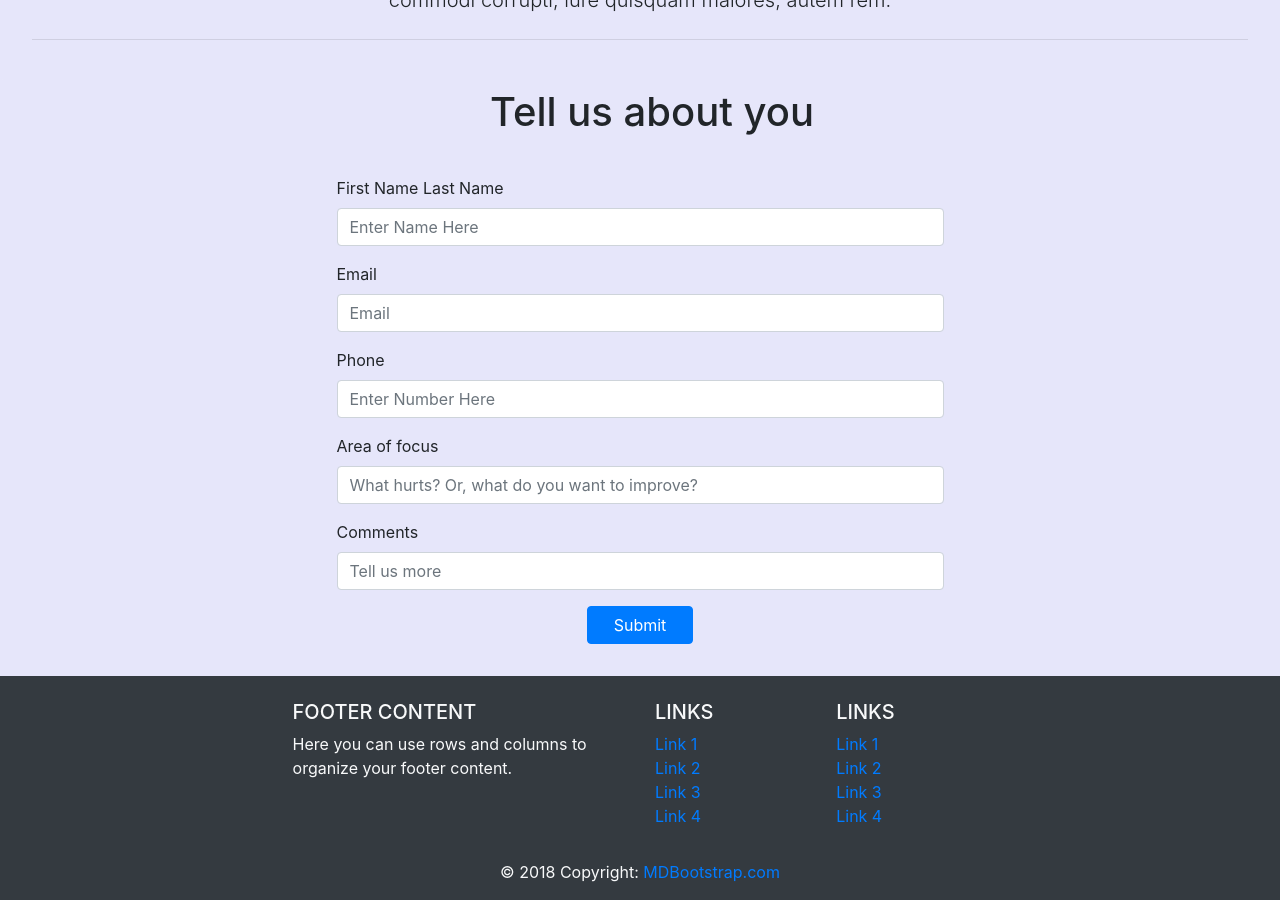
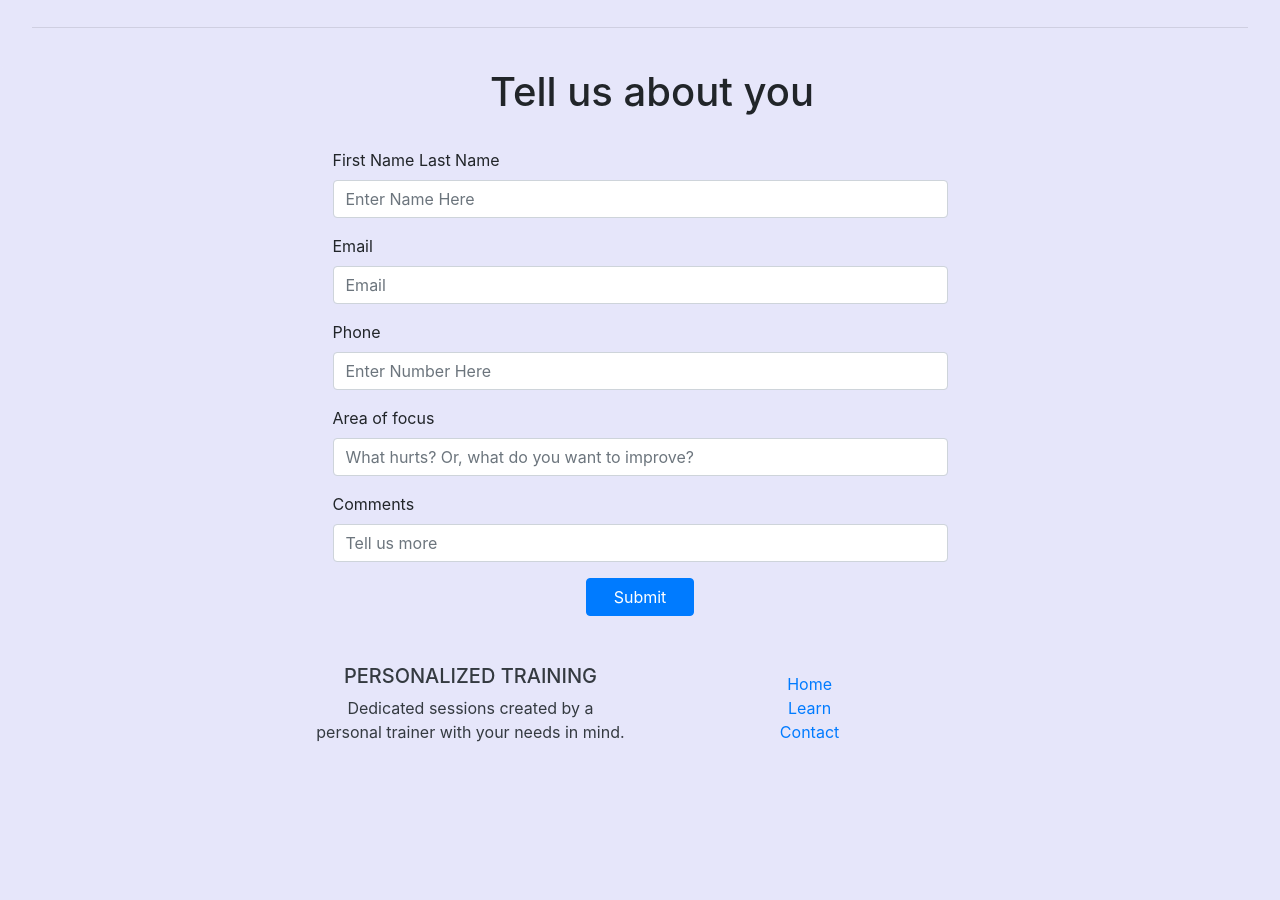
Before and after one commit to arnoldpalmer42/kat-pt-pt3, a Jekyll site: the page index.html, which Jekyll copies as it is, in a window 1280 px wide and 900 px high, scrolled down 1859 px. Built offline with Jekyll 4.4.1, drawn with Linux system fonts in a browser that asks for light colours; after the commit the page ends 2651 px from its top, so only the background shows below that.

Commit message:
Update index.html

```diff
--- a/index.html
+++ b/index.html
@@ -13,17 +13,17 @@
       crossorigin="anonymous"
     />
     <link rel="stylesheet" href="style.css" />
-    <link href="https://fonts.googleapis.com/css?family=Bree+Serif&display=swap" rel="stylesheet">
-    <link href="https://unpkg.com/aos@2.3.1/dist/aos.css" rel="stylesheet">
+    <link
+      href="https://fonts.googleapis.com/css?family=Bree+Serif&display=swap"
+      rel="stylesheet"
+    />
+    <link href="https://unpkg.com/aos@2.3.1/dist/aos.css" rel="stylesheet" />
 
     <title>Feel better</title>
   </head>
   <body>
-
-
     <!-- Nav Bar -->
-    <div class="row justify-content-end col-lg-12"
-    >
+    <div class="row justify-content-end col-lg-12">
       <ul class="nav pt-2">
         <li class="nav-item">
           <a class="nav-link active" href="#">Home</a>
@@ -44,13 +44,19 @@
 
     <div class="jumbotron pb-3 mb-0">
       <div class="row justify-content-center col-sm-12 pb-4">
-      <h1 class="display-3 text-dark text-center" >Personal Training with Kat</h1>
+        <h1 class="display-3 text-dark text-center">
+          Personal Training with Kat
+        </h1>
       </div>
       <div class="pb-2 row justify-content-around">
-      <img class="h-50 w-50 shadow-lg" src="https://images.pexels.com/photos/1153370/pexels-photo-1153370.jpeg?cs=srgb&dl=adult-bowl-cute-1153370.jpg&fm=jpg" alt="Card image cap" />
+        <img
+          class="h-50 w-50 shadow-lg"
+          src="https://images.pexels.com/photos/1153370/pexels-photo-1153370.jpeg?cs=srgb&dl=adult-bowl-cute-1153370.jpg&fm=jpg"
+          alt="Card image cap"
+        />
       </div>
 
-    <p class="lead p-4 row justify-content-center text-center" >
+      <p class="lead p-4 row justify-content-center text-center">
         Lorem ipsum dolor, sit amet consectetur adipisicing elit. Temporibus
         fuga sed facilis rem? Fugit obcaecati amet laboriosam quidem commodi
         corrupti, iure quisquam maiores, autem rem.
@@ -58,12 +64,14 @@
       <hr class="my-4" />
     </div>
 
-
-
     <!-- Card -->
     <div id="learn" class="row justify-content-around m-auto pb-0">
       <div class="card m-3 shadow-lg" style="width: 24rem;">
-        <img class="card-img-top" src="https://images.pexels.com/photos/1308746/pexels-photo-1308746.jpeg?cs=srgb&dl=active-activity-adult-1308746.jpg&fm=jpg" alt="Card image cap" />
+        <img
+          class="card-img-top"
+          src="https://images.pexels.com/photos/1308746/pexels-photo-1308746.jpeg?cs=srgb&dl=active-activity-adult-1308746.jpg&fm=jpg"
+          alt="Card image cap"
+        />
         <div class="card-body bg-dark text-light">
           <h5 class="card-title row justify-content-center">Card title</h5>
           <p class="card-text text-center">
@@ -76,7 +84,11 @@
         </div>
       </div>
       <div class="card m-3 shadow-lg" style="width: 24rem;">
-        <img class="card-img-top" src="https://images.pexels.com/photos/28080/pexels-photo.jpg?cs=srgb&dl=crossfit-fitness-gym-28080.jpg&fm=jpg" alt="Card image cap" />
+        <img
+          class="card-img-top"
+          src="https://images.pexels.com/photos/28080/pexels-photo.jpg?cs=srgb&dl=crossfit-fitness-gym-28080.jpg&fm=jpg"
+          alt="Card image cap"
+        />
         <div class="card-body bg-dark text-light">
           <h5 class="card-title row justify-content-center">Card title</h5>
           <p class="card-text text-center">
@@ -89,7 +101,11 @@
         </div>
       </div>
       <div class="card m-3 shadow-lg" style="width: 24rem;">
-        <img class="card-img-top" src="https://images.pexels.com/photos/2294354/pexels-photo-2294354.jpeg?cs=srgb&dl=active-body-exercise-2294354.jpg&fm=jpg" alt="Card image cap" />
+        <img
+          class="card-img-top"
+          src="https://images.pexels.com/photos/2294354/pexels-photo-2294354.jpeg?cs=srgb&dl=active-body-exercise-2294354.jpg&fm=jpg"
+          alt="Card image cap"
+        />
         <div class="card-body bg-dark text-light">
           <h5 class="card-title row justify-content-center">Card title</h5>
           <p class="card-text text-center">
@@ -103,17 +119,19 @@
       </div>
     </div>
 
-
-
-
-
     <!-- jumbotron -->
     <div class="jumbotron column pb-3 mb-0">
-        <div class="row justify-content-center pb-4">
-          <h1 class="display-4 h1 text-center">Feel better starting today</h1>
+      <div class="row justify-content-center">
+        <h1 class="display-4 h1 pb-1 text-center ">
+          Feel better starting today
+        </h1>
       </div>
-        <div class="pb-3 row justify-content-around">
-          <img class="h-25 w-25" src="https://images.pexels.com/photos/1302928/pexels-photo-1302928.jpeg?cs=srgb&dl=active-beach-bicycle-1302928.jpg&fm=jpg" alt="Card image cap" />
+      <div class="pb-4 row justify-content-around">
+        <img
+          class="h-25 w-25"
+          src="https://images.pexels.com/photos/1302928/pexels-photo-1302928.jpeg?cs=srgb&dl=active-beach-bicycle-1302928.jpg&fm=jpg"
+          alt="Card image cap"
+        />
       </div>
 
       <p class="lead text-center">
@@ -124,95 +142,102 @@
       <hr class="my-4" />
     </div>
 
-
     <!-- Submit area -->
     <div class="row justify-content-center">
-      <p class="h1 pt-2 pl-4 pb-0 row">Tell us about you</p>
+      <p class="h1 pl-4 pb-0 row">Tell us about you</p>
     </div>
-    <div class="p-3 row justify-content-center">
+    <div class="p-2 row justify-content-center">
       <div class="col-lg-6 p-3">
         <form>
           <div class="form-group">
             <label for="formGroupExampleInput">First Name Last Name</label>
-            <input type="text" class="form-control" id="formGroupExampleInput" placeholder="Enter Name Here">
+            <input
+              type="text"
+              class="form-control"
+              id="formGroupExampleInput"
+              placeholder="Enter Name Here"
+            />
           </div>
           <div class="form-group">
             <label for="formGroupExampleInput2">Email</label>
-            <input type="text" class="form-control" id="formGroupExampleInput2" placeholder="Email">
+            <input
+              type="text"
+              class="form-control"
+              id="formGroupExampleInput2"
+              placeholder="Email"
+            />
           </div>
           <div class="form-group">
             <label for="formGroupExampleInput2">Phone</label>
-            <input type="text" class="form-control" id="formGroupExampleInput2" placeholder="Enter Number Here">
+            <input
+              type="text"
+              class="form-control"
+              id="formGroupExampleInput2"
+              placeholder="Enter Number Here"
+            />
           </div>
           <div class="form-group">
             <label for="formGroupExampleInput2">Area of focus</label>
-            <input type="text" class="form-control" id="formGroupExampleInput2" placeholder="What hurts? Or, what do you want to improve?">
+            <input
+              type="text"
+              class="form-control"
+              id="formGroupExampleInput2"
+              placeholder="What hurts? Or, what do you want to improve?"
+            />
           </div>
           <div class="form-group">
             <label for="formGroupExampleInput2">Comments</label>
-            <input type="text" class="form-control" id="formGroupExampleInput2" placeholder="Tell us more">
+            <input
+              type="text"
+              class="form-control"
+              id="formGroupExampleInput2"
+              placeholder="Tell us more"
+            />
           </div>
           <div class="row justify-content-center">
-          <button type="submit" class="btn btn-primary col-md-2">Submit</button>
+            <button type="submit" class="btn btn-primary col-md-2">
+              Submit
+            </button>
           </div>
         </form>
       </div>
     </div>
 
-    <div class="row col-lg-12 bg-dark justify-content-center text-light p-0 m-0">
+    <div class="row justify-content-around text-dark p-0 m-0 footer">
       <!-- Footer -->
       <footer class="page-footer font-small blue pt-4">
         <!-- Footer Links -->
-    <div class="container-fluid text-center text-md-left">
+        <div class="container-fluid text-center text-md-center">
           <!-- Grid row -->
-      <div class="row">
+          <div class="row ">
             <!-- Grid column -->
             <div class="col-md-6 mt-md-0 mt-3">
               <!-- Content -->
-          <h5 class="text-uppercase">Footer Content</h5>
-          <p>Here you can use rows and columns to organize your footer content.</p>
+              <h5 class="text-uppercase">Personalized Training</h5>
+              <p>
+                Dedicated sessions created by a personal trainer with your needs
+                in mind.
+              </p>
             </div>
             <!-- Grid column -->
-        <hr class="clearfix w-100 d-md-none pb-3">
+            <hr class="clearfix w-100 d-md-none pb-3" />
             <!-- Grid column -->
-      <div class="col-md-3 mb-md-0 mb-3">
+            <div class="col-md-6 mb-md-0 mb-3 mt-2">
               <!-- Links -->
-        <h5 class="text-uppercase">Links</h5>
               <ul class="list-unstyled">
                 <li>
-            <a href="#!">Link 1</a>
+                  <a href="#!">Home</a>
                 </li>
                 <li>
-            <a href="#!">Link 2</a>
+                  <a href="#!">Learn</a>
                 </li>
                 <li>
-            <a href="#!">Link 3</a>
-          </li>
-          <li>
-            <a href="#!">Link 4</a>
+                  <a href="#!">Contact</a>
                 </li>
               </ul>
             </div>
             <!-- Grid column -->
             <!-- Grid column -->
-      <div class="col-md-3 mb-md-0 mb-3">
-        <!-- Links -->
-        <h5 class="text-uppercase">Links</h5>
-        <ul class="list-unstyled">
-          <li>
-            <a href="#!">Link 1</a>
-          </li>
-          <li>
-            <a href="#!">Link 2</a>
-          </li>
-          <li>
-            <a href="#!">Link 3</a>
-          </li>
-          <li>
-            <a href="#!">Link 4</a>
-          </li>
-        </ul>
-      </div>
             <!-- Grid column -->
           </div>
           <!-- Grid row -->
@@ -220,11 +245,10 @@
         <!-- Footer Links -->
 
         <!-- Copyright -->
-  <div class="footer-copyright text-center py-3">© 2018 Copyright:
-    <a href="https://mdbootstrap.com/education/bootstrap/"> MDBootstrap.com</a>
+        <div class="footer-copyright text-center py-3">
+          <a href="https://mdbootstrap.com/education/bootstrap/"> </a>
         </div>
         <!-- Copyright -->
-
       </footer>
       <!-- Footer -->
     </div>
```
Lines whose indentation alone changed are shown as unchanged.
